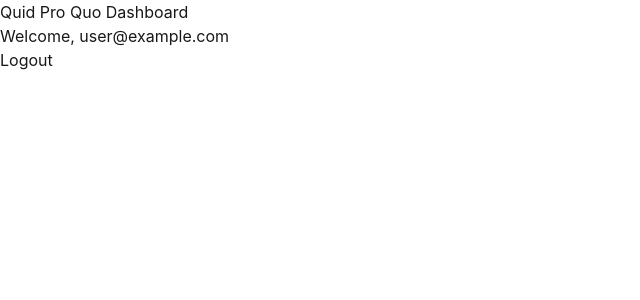
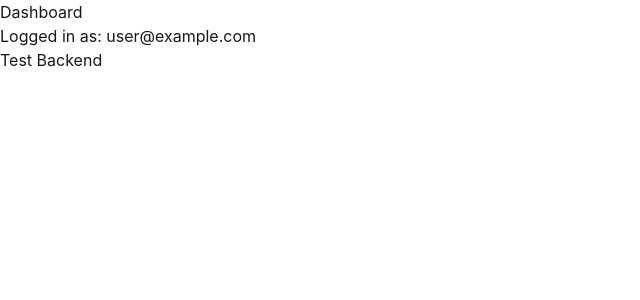
Before and after one commit to mahib-bit/QuidProQuo, a React (Vite) app: page /dashboard in a window 1280 px wide. Shown: the top 300 px of the page, without its empty margins (0-640 px from the left). Built offline with nearby package versions, Linux system fonts and the light colour scheme; no server answers; sample sign-in values are in the browser's storage.

Commit message:
api helper

```diff
--- /dev/null
+++ b/src/api/api.js
@@ -0,0 +1,27 @@
+//=========================API Configuration=========================
+
+const API_URL = 'http://localhost:3000';
+
+//=========================Authenticated Request=========================
+
+export const authenticatedFetch = async (user, endpoint, options = {}) => {
+
+    const token = await user.getIdToken();
+
+    const response = await fetch(`${API_URL}${endpoint}`, {
+
+        ...options,
+
+        headers: {
+
+            ...options.headers,
+
+            'Authorization': `Bearer ${token}`
+
+        }
+
+    });
+
+    return response;
+
+};
--- a/src/pages/Dashboard.jsx
+++ b/src/pages/Dashboard.jsx
@@ -1,40 +1,52 @@
 import React, { useContext } from 'react';
-import { signOut } from 'firebase/auth';
 
-import { auth } from '../firebase/firebase';
 import { AuthContext } from '../context/AuthContext';
+
+import { authenticatedFetch } from '../api/api';
 
 //=========================Dashboard Component=========================
 
 const Dashboard = () => {
-    const handleLogout = async () => {
+
+    const { user } = useContext(AuthContext);
+
+    const handleTestBackend = async () => {
 
         try {
 
-            await signOut(auth);
+            const response = await authenticatedFetch(
+                user,
+                '/protected'
+            );
+
+            const data = await response.json();
+
+            console.log('Backend Response:', data);
 
         } catch (error) {
 
-            console.error('Logout failed:', error);
+            console.error('Backend request failed:', error);
 
         }
 
     };
-    const { user } = useContext(AuthContext);
 
     return (
+
         <div>
 
-            <h1>Quid Pro Quo Dashboard</h1>
+            <h1>Dashboard</h1>
 
-            <p>
-                Welcome, {user.email}
-            </p>
-            <button onClick={handleLogout}>
-                Logout
+            <p>Logged in as: {user.email}</p>
+
+            <button onClick={handleTestBackend}>
+                Test Backend
             </button>
+
         </div>
+
     );
+
 };
 
 export default Dashboard;
--- a/src/pages/Register.jsx
+++ b/src/pages/Register.jsx
@@ -5,7 +5,7 @@ import {
 } from 'firebase/auth';
 
 import { auth } from '../firebase/firebase';
-
+import { authenticatedFetch } from '../api/api';
 
 //=========================Register Component=========================
 
@@ -32,18 +32,15 @@ const Register = () => {
                 password
             );
 
-            const token = await result.user.getIdToken();
+            const response = await authenticatedFetch(
 
-            console.log('Token:', token);
-            console.log('Sending request to:', 'http://localhost:3000/users');
-
-            const response = await fetch('http://localhost:3000/users', {
-
+                result.user,
+                '/users',
+                {
                     method: 'POST',
 
                     headers: {
-                    'Content-Type': 'application/json',
-                    'Authorization': `Bearer ${token}`
+                        'Content-Type': 'application/json'
                     },
 
                     body: JSON.stringify({
@@ -53,8 +50,8 @@ const Register = () => {
                         photo: result.user.photoURL || ''
 
                     })
-
-            });
+                }
+            );
 
             if (!response.ok) {
 
```
Lines whose indentation alone changed are shown as unchanged.
